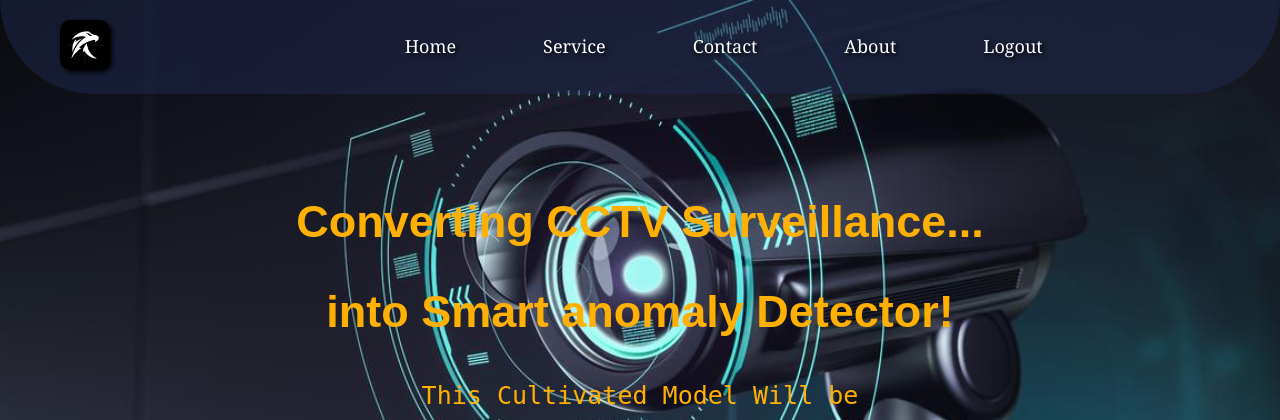
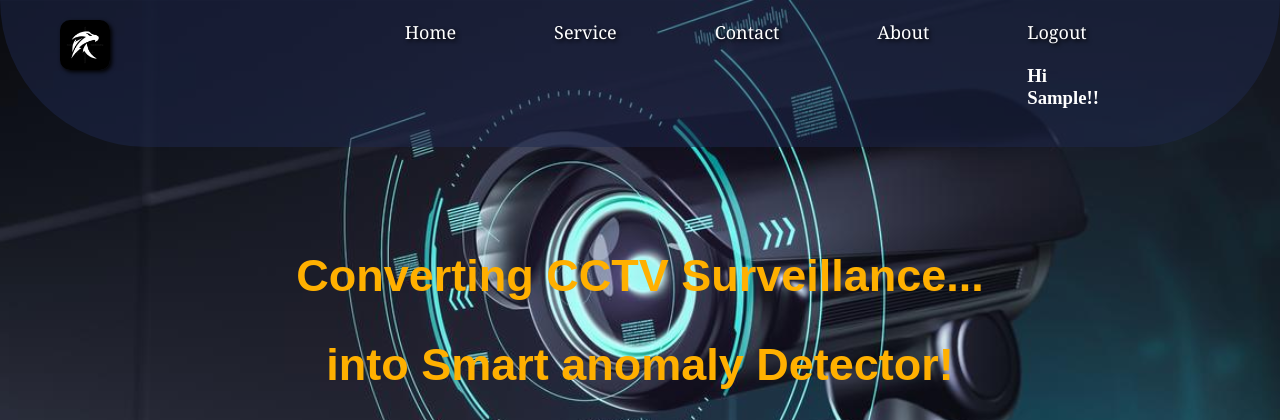
Before and after one commit to RUDra200R/Django_Backend, a Django app: page / in a window 1280 px wide. Shown: the top 420 px of the page. Run offline with Django 5.2, Linux system fonts and the light colour scheme; the visitor is signed in with stand-in values (Sample User, id 1); parts of the project's set-up code (start-up, migrations or seed data) failed here and were passed over.

Commit message:
Update index.html

```diff
--- a/practice/pbl/templates/index.html
+++ b/practice/pbl/templates/index.html
@@ -35,6 +35,8 @@
                     <!--Code for admin panel-->
                     {% if request.user.is_authenticated %}
                     <a href="/logout/" class="navopt" type="submit">Logout</a>
+                    <h3 style="color: white;">Hi {{user.first_name}}!!</h3>
+
                     {% else %}
                     <a href="/Login/" class="navopt" type="submit">Login</a>
                         {% endif %}
```
